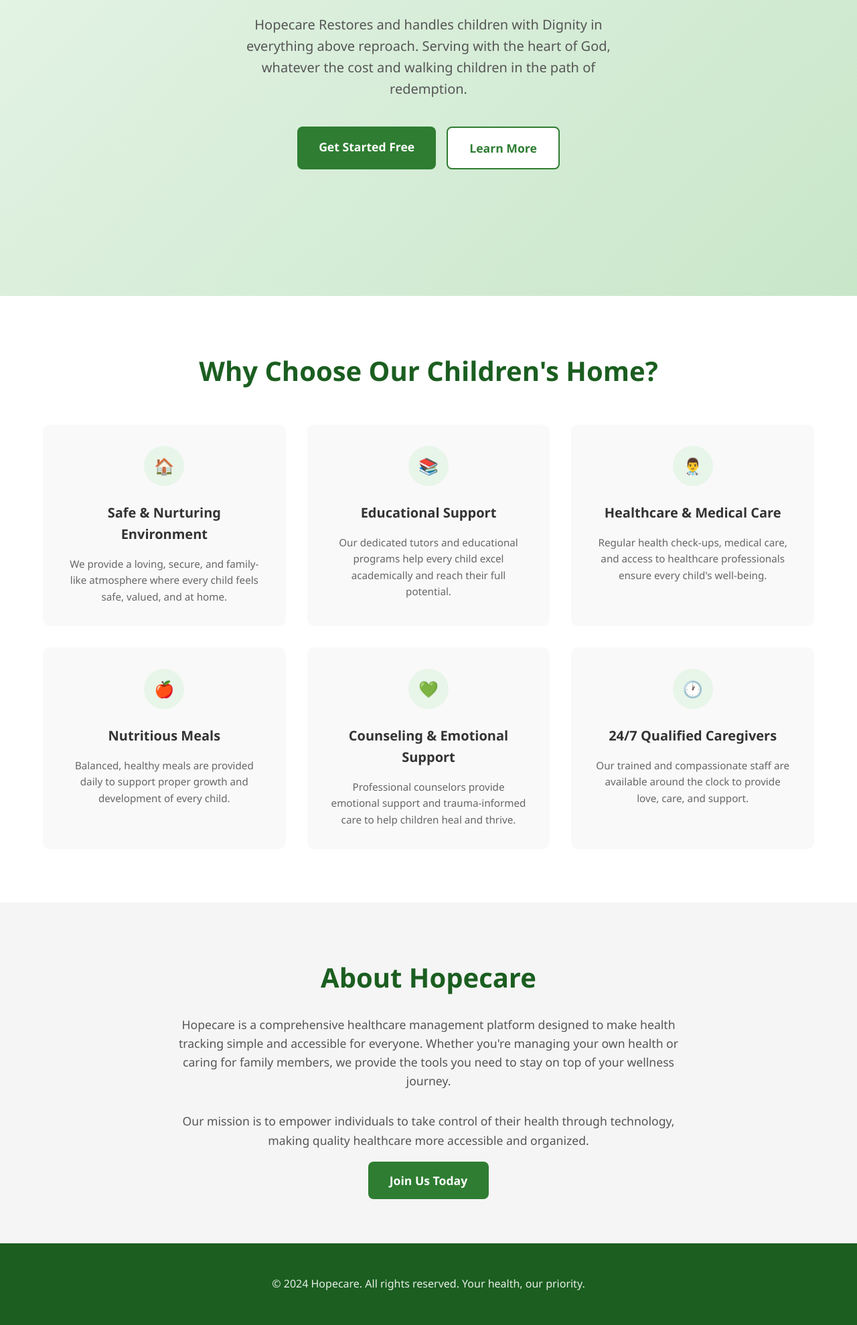
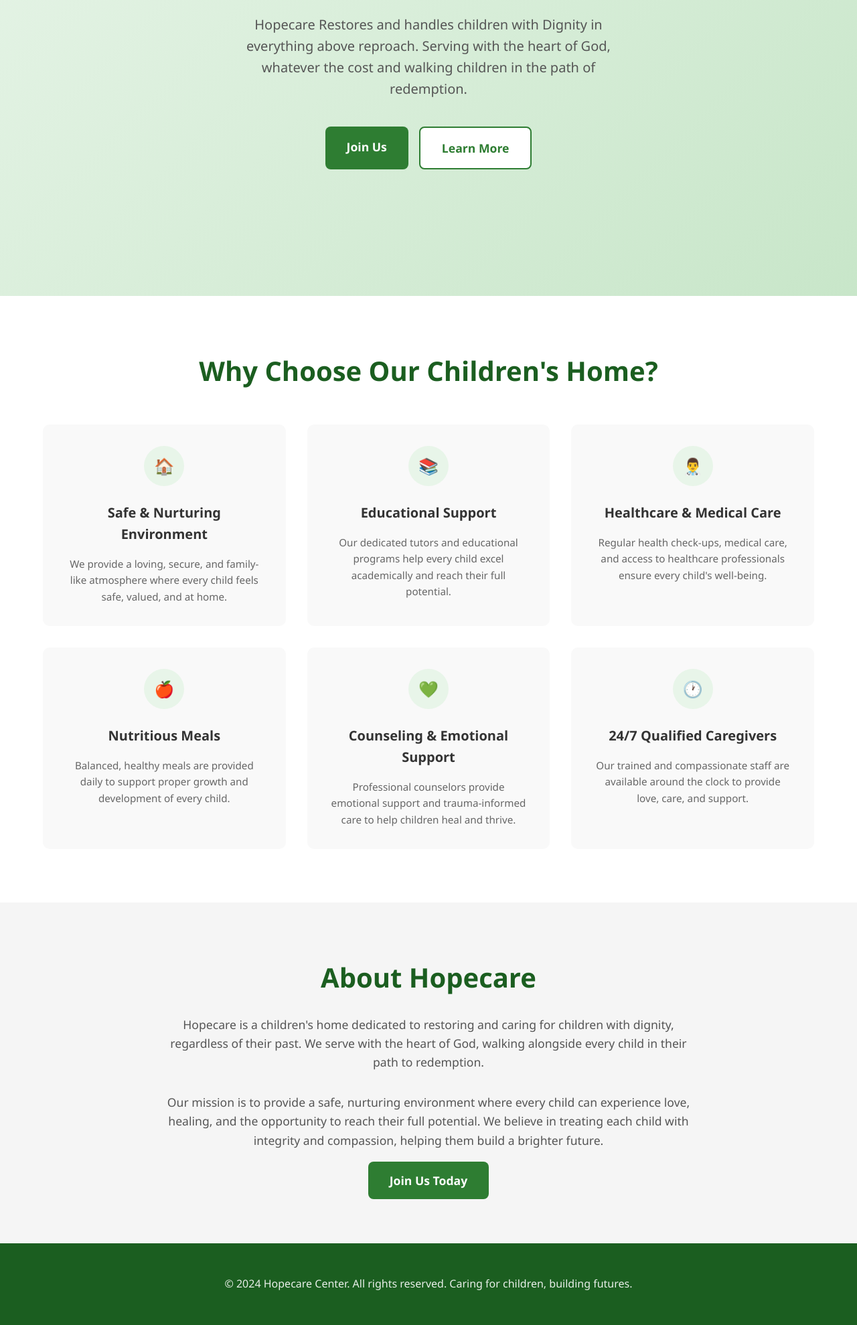
Before and after one commit to 1155-boni/Hopecare2.0, a Django app: page / in a window 1280 px wide. Shown: the part 358-2337 px from the top of the page at 67% size. Run offline with Django 5.2, Linux system fonts and the light colour scheme.

Commit message:
Update landing page content to reflect new messaging for children's home and mission

```diff
--- a/templates/landing.html
+++ b/templates/landing.html
@@ -274,7 +274,7 @@
             <p>Hopecare Restores and handles children with Dignity in everything above reproach. Serving with the
                 heart of God, whatever the cost and walking children in the path of redemption.</p>
             <div class="hero-buttons">
-                <a href="{% url 'sign_up' %}" class="btn btn-primary">Get Started Free</a>
+                <a href="{% url 'sign_up' %}" class="btn btn-primary">Join Us</a>
                 <a href="#features" class="btn btn-secondary">Learn More</a>
             </div>
         </div>
@@ -321,15 +321,15 @@
     <section class="about" id="about">
         <div class="about-content">
             <h2>About Hopecare</h2>
-            <p>Hopecare is a comprehensive healthcare management platform designed to make health tracking simple and accessible for everyone. Whether you're managing your own health or caring for family members, we provide the tools you need to stay on top of your wellness journey.</p>
-            <p>Our mission is to empower individuals to take control of their health through technology, making quality healthcare more accessible and organized.</p>
+            <p>Hopecare is a children's home dedicated to restoring and caring for children with dignity, regardless of their past. We serve with the heart of God, walking alongside every child in their path to redemption.</p>
+            <p>Our mission is to provide a safe, nurturing environment where every child can experience love, healing, and the opportunity to reach their full potential. We believe in treating each child with integrity and compassion, helping them build a brighter future.</p>
             <a href="{% url 'sign_up' %}" class="btn btn-primary">Join Us Today</a>
         </div>
     </section>
 
     <!-- Footer -->
     <footer>
-        <p>&copy; 2024 Hopecare. All rights reserved. Your health, our priority.</p>
+        <p>&copy; 2024 Hopecare Center. All rights reserved. Caring for children, building futures.</p>
     </footer>
 </body>
 </html>
```
